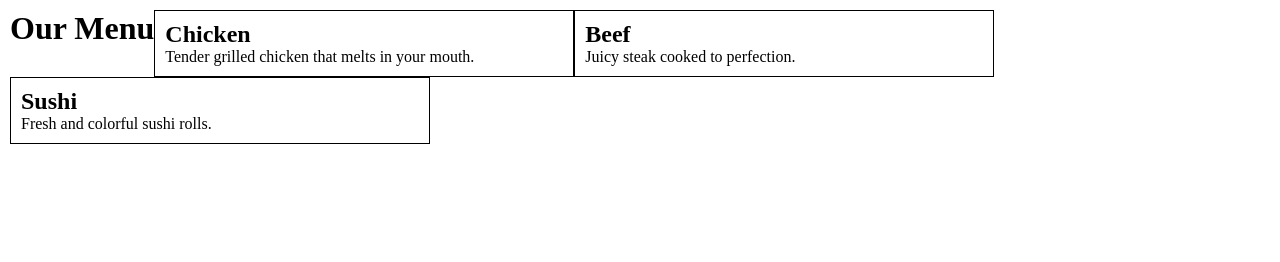
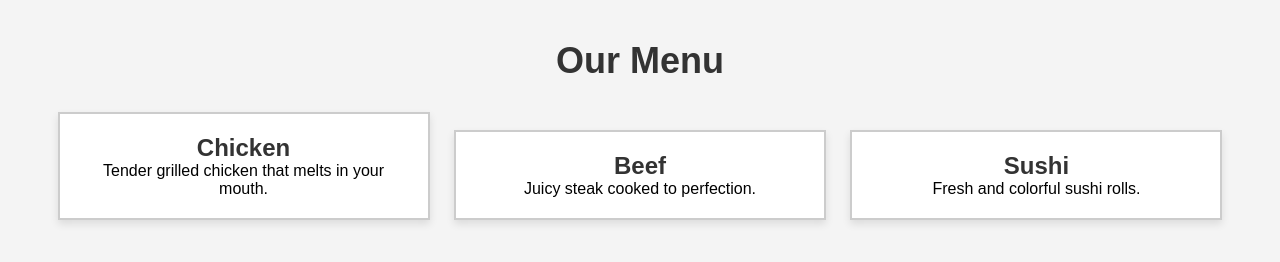
Before and after one commit to Goparta/Cousera-course, a plain HTML site: page mod2_solusion/index.html in a window 1280 px wide. Drawn offline with Linux system fonts and the light colour scheme; files that its build step writes are made by us from their sources.

Commit message:
Update styles.css

```diff
--- a/mod2_solusion/css/styles.css
+++ b/mod2_solusion/css/styles.css
@@ -2,53 +2,43 @@
     box-sizing: border-box;
     margin: 0;
     padding: 0;
+    font-family: Arial, sans-serif;
 }
 
 body, html {
     width: 100%;
     height: 100%;
+    background-color: #f4f4f4;
 }
 
 .container {
-    display: flex;
-    flex-wrap: wrap;
-    margin: 10px;
+    text-align: center;
+    padding: 20px;
+}
+
+.main-title {
+    margin: 20px 0;
+    font-size: 36px;
+    color: #333;
 }
 
 .section {
-    border: 1px solid black;
-    padding: 10px;
-    position: relative;
+    display: inline-block;
+    border: 2px solid #ccc;
+    padding: 20px;
+    margin: 10px;
+    background-color: white;
+    box-shadow: 0 4px 8px rgba(0,0,0,0.1);
+    transition: transform 0.3s ease-in-out;
+    width: 30%; /* Adjust width as per screen size */
 }
 
-.section-header {
-    position: absolute;
-    top: 10px;
-    right: 10px;
-    padding: 5px;
-    border: 1px solid black;
+.section:hover {
+    transform: scale(1.05);
 }
 
-/* Desktop view */
-@media (min-width: 992px) {
-    .section {
-        width: 33.333%;
-    }
+h2 {
+    color: #333;
 }
 
-/* Tablet view */
-@media (min-width: 768px) and (max-width: 991px) {
-    .section {
-        width: 50%;
-    }
-    #sushi {
-        width: 100%;
-    }
-}
-
-/* Mobile view */
-@media (max-width: 767px) {
-    .section {
-        width: 100%;
-    }
-}
+p {
```
